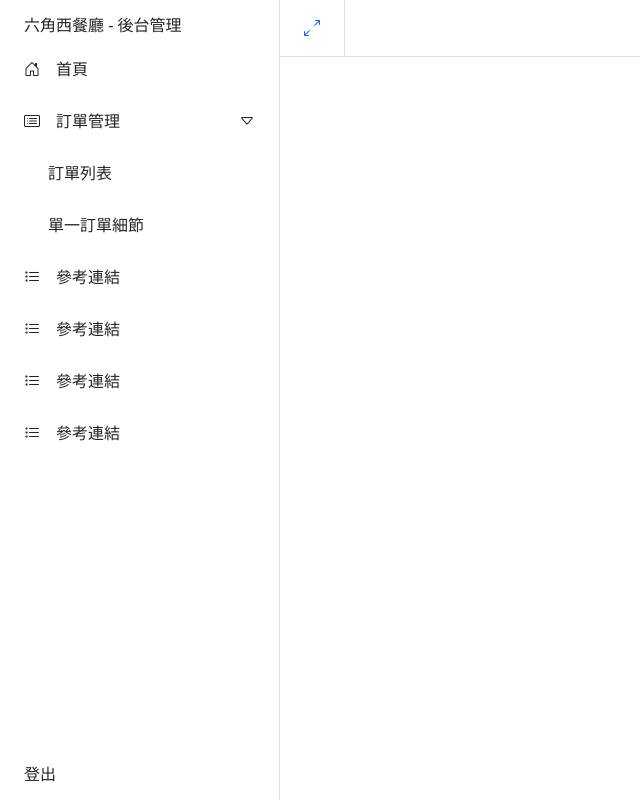
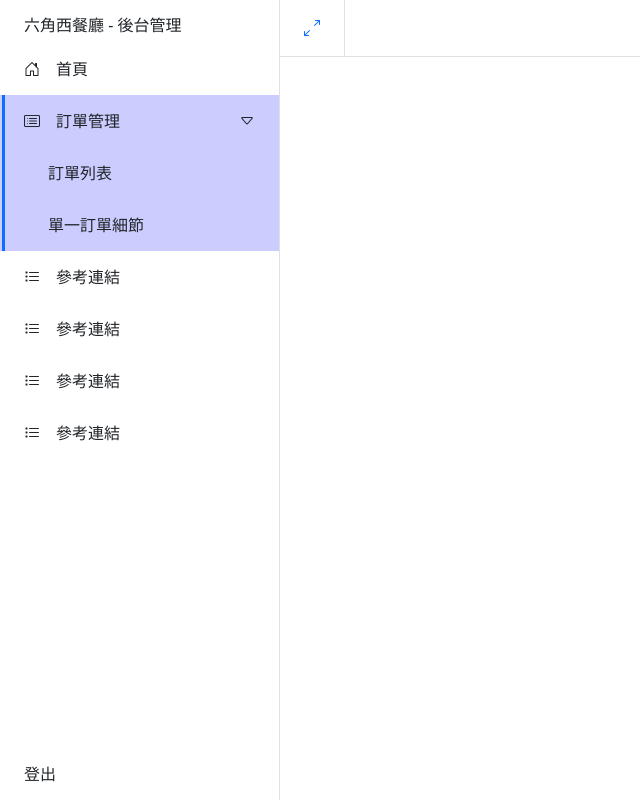
Before and after one commit to AritanHuang/BS5-Back-End, a website: page index.html in a window 1280 px wide. Both pictures are taken after a click on the link "訂單管理". Shown: the whole page, without its empty margins (0-640 px from the left). Drawn offline with nearby package versions, Linux system fonts and the light colour scheme.

Commit message:
modify [sidebar 點擊後加上active]

```diff
--- a/index.html
+++ b/index.html
@@ -16,8 +16,8 @@
             <div class="px-4">
                 <h1 class="h6">六角西餐廳 - <span class="fw-normal">後台管理</span></h1>
             </div>
-            <ul class="list-unstyled overflow-auto">
-                <li><a href="#" class="sidebar-link px-4"><i class="bi bi-house-door me-3"></i>首頁</a></li>
+            <ul class="list-unstyled overflow-auto menu">
+                <li><a href="#" class="sidebar-link px-4 border-3"><i class="bi bi-house-door me-3"></i>首頁</a></li>
                 <li>
                     <a href="#menu-list" data-bs-toggle="collapse" class="sidebar-link px-4">
                         <div class="d-flex justify-content-between">
@@ -30,10 +30,14 @@
                         <li><a href="#" class="sidebar-link ps-5">單一訂單細節</a></li>
                     </ul>
                 </li>
-                <li><a href="#" class="sidebar-link px-4"><i class="bi bi-list-task me-3"></i>參考連結</a></li>
-                <li><a href="#" class="sidebar-link px-4"><i class="bi bi-list-task me-3"></i>參考連結</a></li>
-                <li><a href="#" class="sidebar-link px-4"><i class="bi bi-list-task me-3"></i>參考連結</a></li>
-                <li><a href="#" class="sidebar-link px-4"><i class="bi bi-list-task me-3"></i>參考連結</a></li>
+                <li><a href="#" class="sidebar-link px-4"><i class="bi bi-list-task me-3"></i>參考連結</a>
+                </li>
+                <li><a href="#" class="sidebar-link px-4"><i class="bi bi-list-task me-3"></i>參考連結</a>
+                </li>
+                <li><a href="#" class="sidebar-link px-4"><i class="bi bi-list-task me-3"></i>參考連結</a>
+                </li>
+                <li><a href="#" class="sidebar-link px-4"><i class="bi bi-list-task me-3"></i>參考連結</a>
+                </li>
             </ul>
             <a href="#" class="px-4 sidebar-link mt-auto">登出</a>
         </aside>
--- a/javascripts/all.js
+++ b/javascripts/all.js
@@ -2,13 +2,18 @@
 // First we get the viewport height and we multiple it by 1% to get a value for a vh unit
 let vh = window.innerHeight * 0.01;
 // Then we set the value in the --vh custom property to the root of the document
+document.documentElement.style.setProperty('--vh', `${vh}px`);
 
 //JQuery
-document.documentElement.style.setProperty('--vh', `${vh}px`);
 $(document).ready(function () {
     //收合側欄選單寫法
     $('.btn-expand').click(function (e) {
         e.preventDefault();
         $('body').toggleClass('expand');
     });
+    //按著選單後加上樣式
+    $('.menu li').click(function (e) {
+        e.preventDefault();
+        $(this).addClass('active').siblings().removeClass('active');
+    });
 });
--- a/style/components/_sidebar.scss
+++ b/style/components/_sidebar.scss
@@ -19,7 +19,21 @@ $sidebar-width: 280px;
         text-decoration: none;
         color: $gray-900;
         &:hover {
-            background-color: #a6ffcc;
+            background-color: #ccccff;
+        }
+    }
+    .menu .active {
+        position: relative;
+        color: $primary !important;
+        background-color: #ccccff;
+        &::before {
+            content: '';
+            position: absolute;
+            top: 0;
+            left: 2px;
+            height: 100%;
+            width: 3px;
+            background: $primary;
         }
     }
 }
```
Also changed, not shown: style/all.css, 1 other file.
